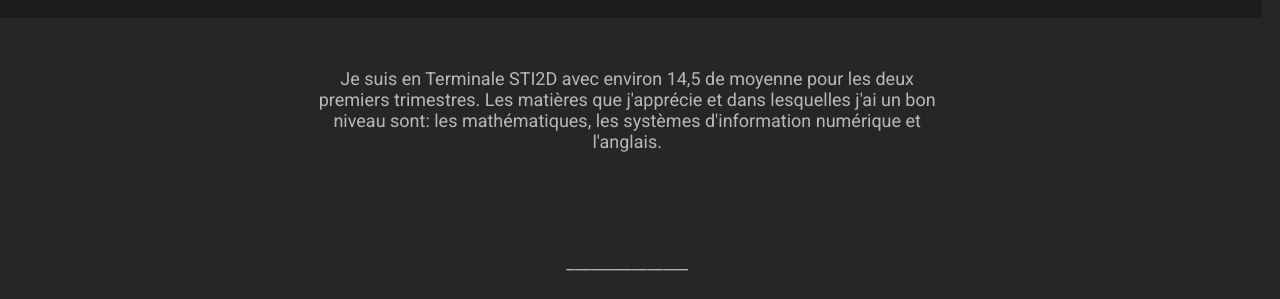
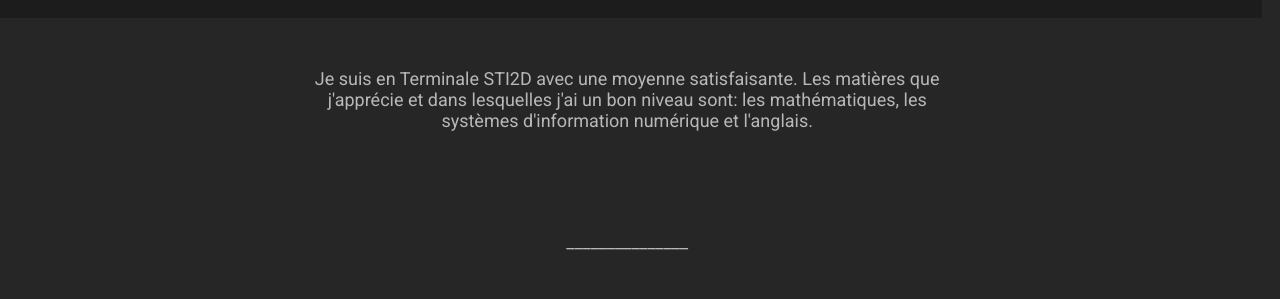
Before and after one commit to ArnaudMESSEN/ArnaudMESSEN, a plain HTML site: page qualites.html in a window 1280 px wide. Shown: the part 302-601 px from the top of the page. Drawn offline with Linux system fonts and the light colour scheme.

Commit message:
upadte 2

```diff
--- a/qualites.html
+++ b/qualites.html
@@ -37,7 +37,7 @@
 			Bon élève
 		</h1>
 		<p class="paragraphe">
-			Je suis en Terminale STI2D avec environ 14,5 de moyenne pour les deux premiers trimestres. Les matières que j'apprécie et dans lesquelles j'ai un bon niveau sont: les mathématiques, les systèmes d'information numérique et l'anglais.
+			Je suis en Terminale STI2D avec une moyenne satisfaisante. Les matières que j'apprécie et dans lesquelles j'ai un bon niveau sont: les mathématiques, les systèmes d'information numérique et l'anglais.
 		</p>
 		<p class="paragraphe">
 			_______________
```
